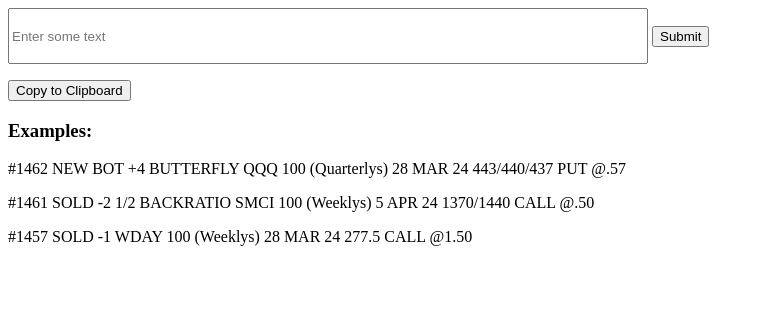
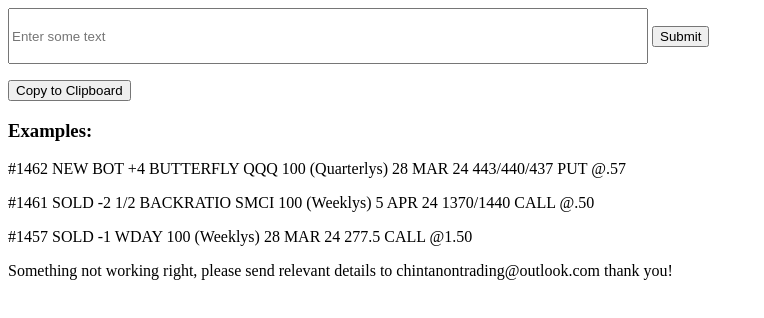
Before and after one commit to onlyspx/onlyspx.github.io, a plain HTML site: page peter-alert-tos.html in a window 1280 px wide. Shown: the whole page, without its empty margins (0-764 px from the left). Drawn offline with Linux system fonts and the light colour scheme.

Commit message:
Add email

```diff
--- a/peter-alert-tos.html
+++ b/peter-alert-tos.html
@@ -27,6 +27,7 @@
     <p>#1462 NEW BOT +4 BUTTERFLY QQQ 100 (Quarterlys) 28 MAR 24 443/440/437 PUT @.57</p>
     <p>#1461 SOLD -2 1/2 BACKRATIO SMCI 100 (Weeklys) 5 APR 24 1370/1440 CALL @.50</p>
     <p>#1457 SOLD -1 WDAY 100 (Weeklys) 28 MAR 24 277.5 CALL @1.50</p>
+    <p>Something not working right, please send relevant details to chintanontrading@outlook.com thank you!</p>
 
     <script>
         function processInput() {
```
